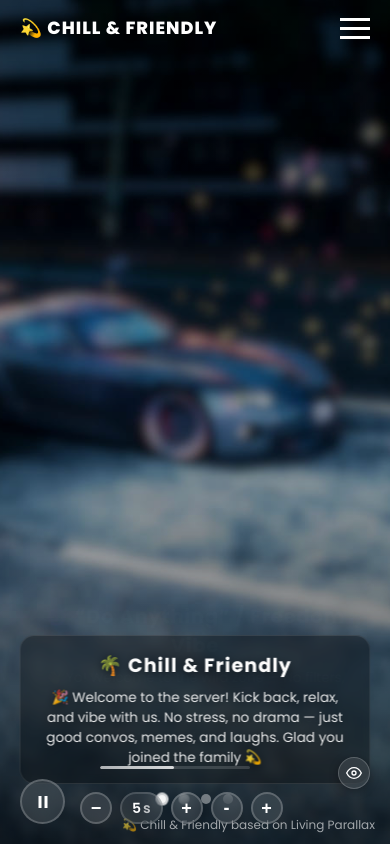
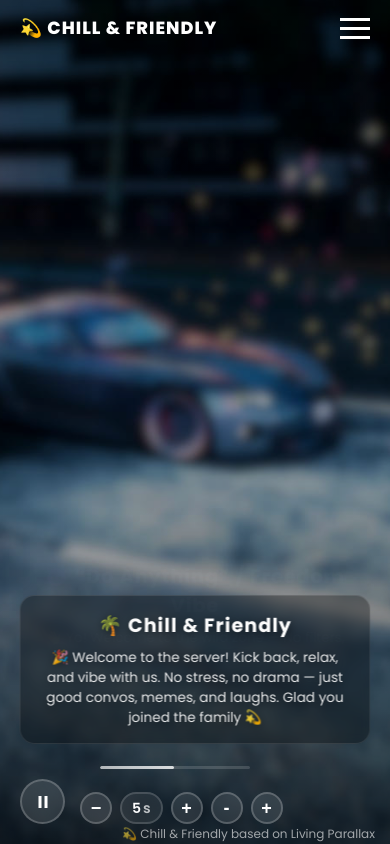
Before and after one commit to ST2GE/chilling, a plain HTML site: page index.html in a window 390 px wide. Drawn offline with Linux system fonts and the light colour scheme.

Commit message:
chilling

```diff
--- a/css/tooplate-living-parallax.css
+++ b/css/tooplate-living-parallax.css
@@ -1329,7 +1329,7 @@ footer a:hover {
 
 	footer p {
 		font-size: 0.75rem;
-		line-height: 1.5;
+		line-height: 0.1;
 	}
 }
 
@@ -1340,7 +1340,7 @@ footer a:hover {
 	}
 
 	.image-info {
-		bottom: 60px;
+		bottom: 100px;
 		padding: 15px 20px;
 	}
 
--- a/index.html
+++ b/index.html
@@ -20,12 +20,12 @@ Free HTML CSS Template
 </head>
 <body>
     <!-- UI Toggle Button - Always Visible -->
-    <button class="ui-toggle-btn" id="uiToggleBtn" aria-label="Toggle UI Visibility">
+    <!-- <button class="ui-toggle-btn" id="uiToggleBtn" aria-label="Toggle UI Visibility">
         <svg viewBox="0 0 24 24" id="eyeIcon">
             <path d="M1 12s4-8 11-8 11 8 11 8-4 8-11 8-11-8-11-8z"/>
             <circle cx="12" cy="12" r="3"/>
         </svg>
-    </button>
+    </button> -->
 
     <!-- Header -->
     <header class="ui-element">
@@ -191,9 +191,8 @@ Free HTML CSS Template
             <p>💫 A video from our team, enjoy!</p>
 
             <div class="map-container">
-                <iframe width="100%" height="400" style="border:0; border-radius: 12px; opacity: 0.9;" src="https://www.youtube.com/embed/4od58ArY4uw" title="Blur™ - Evil Races Vs Lobby :))" frameborder="0" allow="accelerometer; autoplay; clipboard-write; encrypted-media; gyroscope; picture-in-picture; web-share" referrerpolicy="strict-origin-when-cross-origin" allowfullscreen></iframe>
+                <iframe width="100%" height="400" style="border:0; border-radius: 12px; opacity: 0.9;" src="https://www.youtube.com/embed/UaFOG9ALYyk" title="Blur™ - Evil Races Vs Lobby :))" frameborder="0" allow="accelerometer; autoplay; clipboard-write; encrypted-media; gyroscope; picture-in-picture; web-share" referrerpolicy="strict-origin-when-cross-origin" allowfullscreen></iframe>
             </div>
-        </div>
     </div>
 
             <!-- Navigation -->
```
